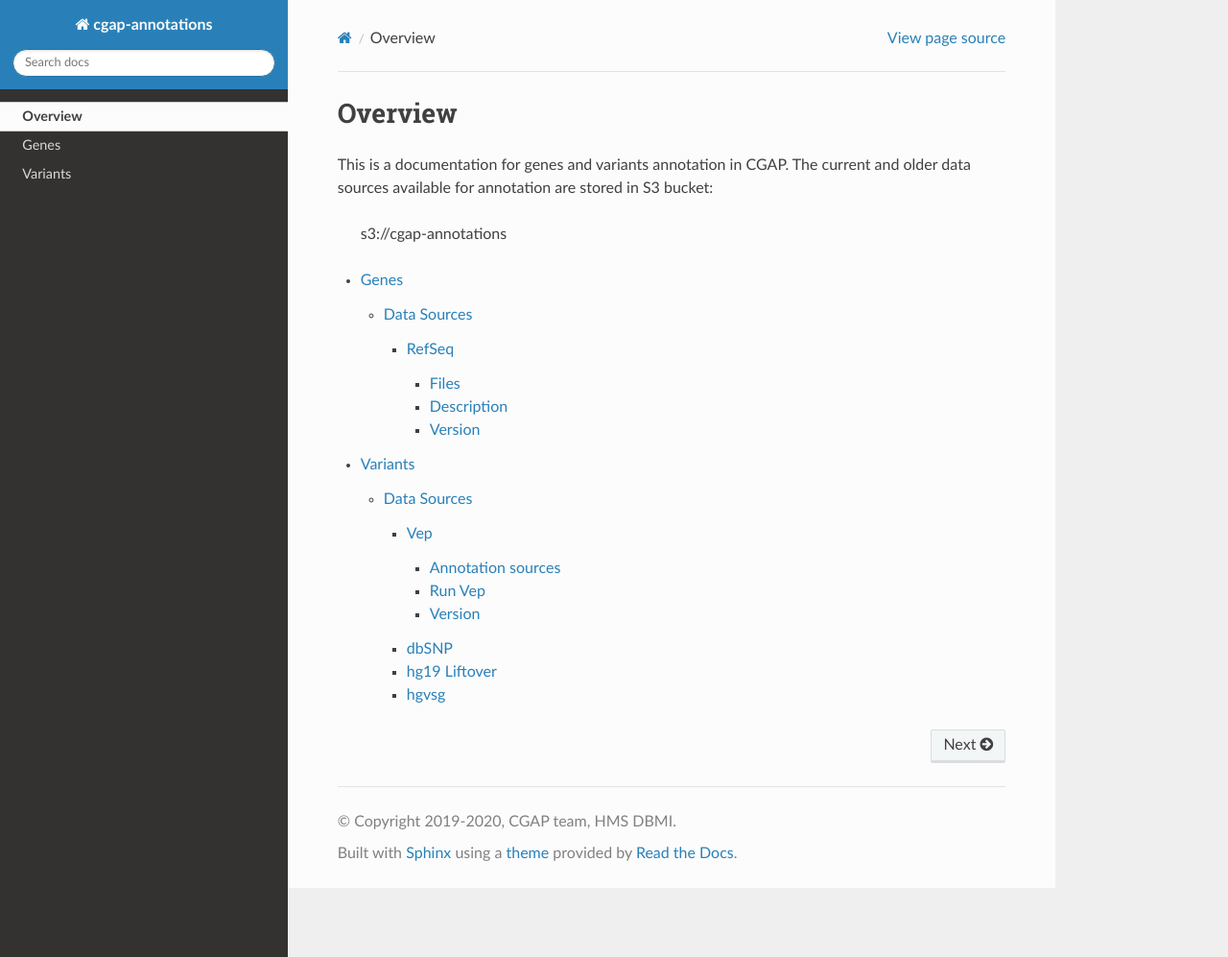
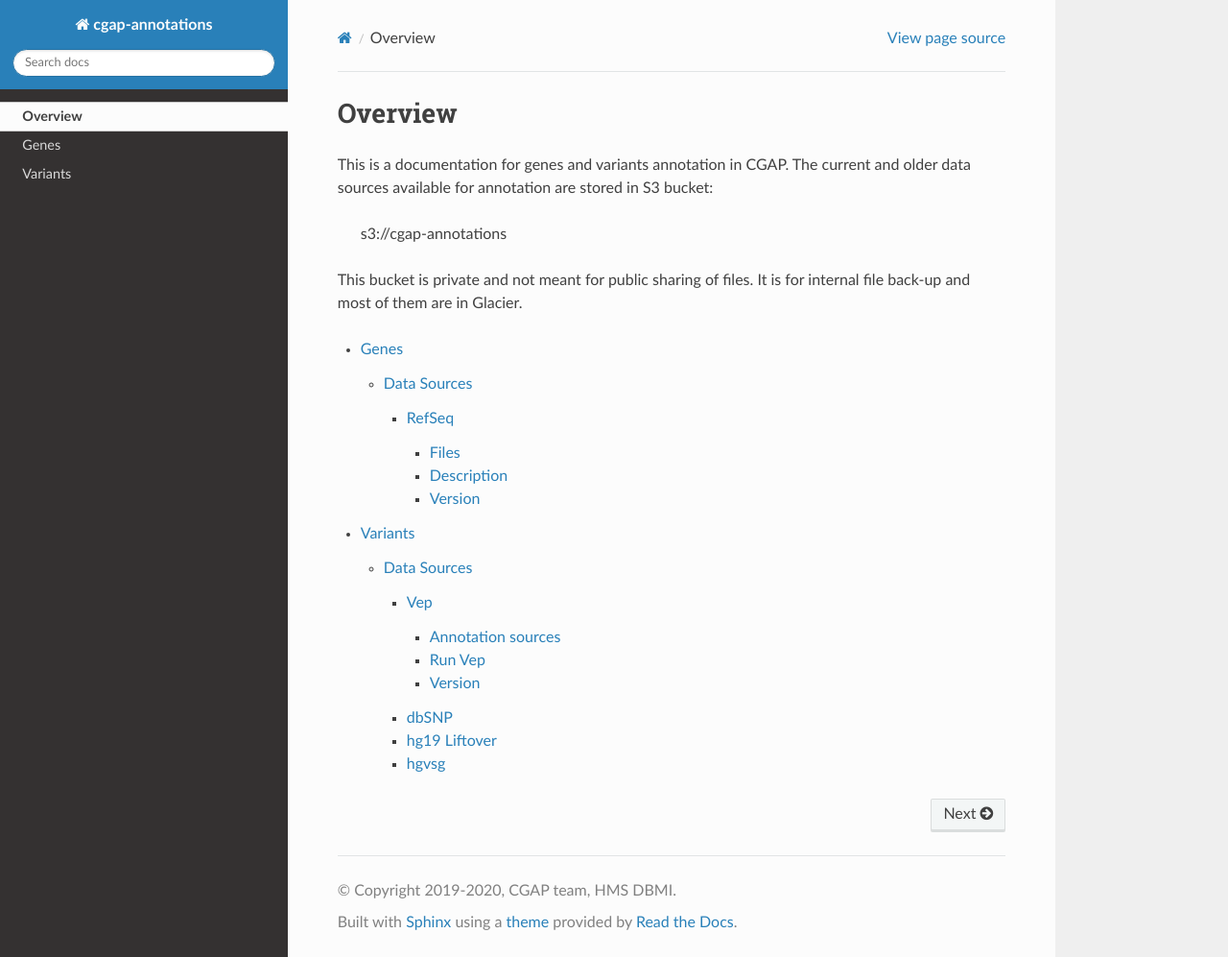
Before and after one commit to dbmi-bgm/cgap-annotations, a Sphinx documentation site: the page built from docs/index.rst, in a window 1280 px wide and 997 px high. Shown: the whole window at 96% size. Built offline with Sphinx 7.4.7 and the Read the Docs theme 2.0.0, drawn with Linux system fonts in a browser that asks for light colours.

Commit message:
Update index.rst

```diff
--- a/docs/index.rst
+++ b/docs/index.rst
@@ -12,6 +12,9 @@ The current and older data sources available for annotation are stored in S3 buc
 
     s3://cgap-annotations
 
+This bucket is private and not meant for public sharing of files. It is for internal file back-up and most of them are in Glacier.
+
+
 .. toctree::
    :hidden:
 
```
